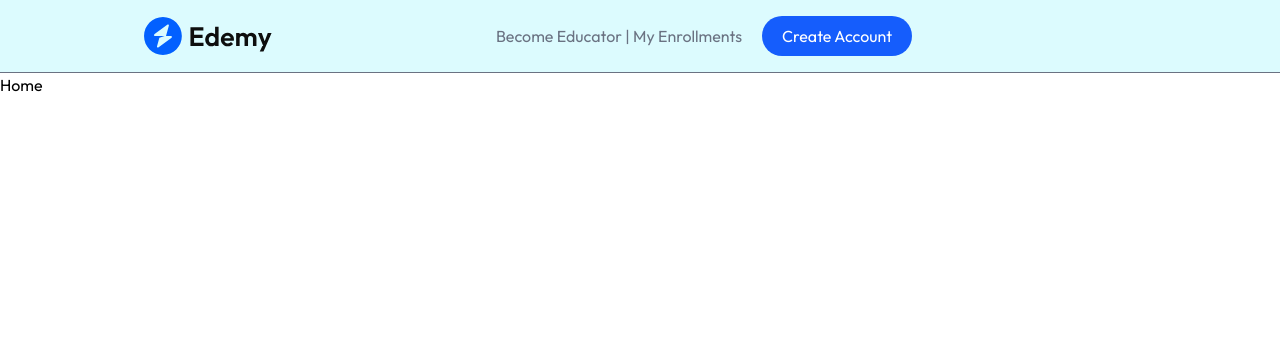
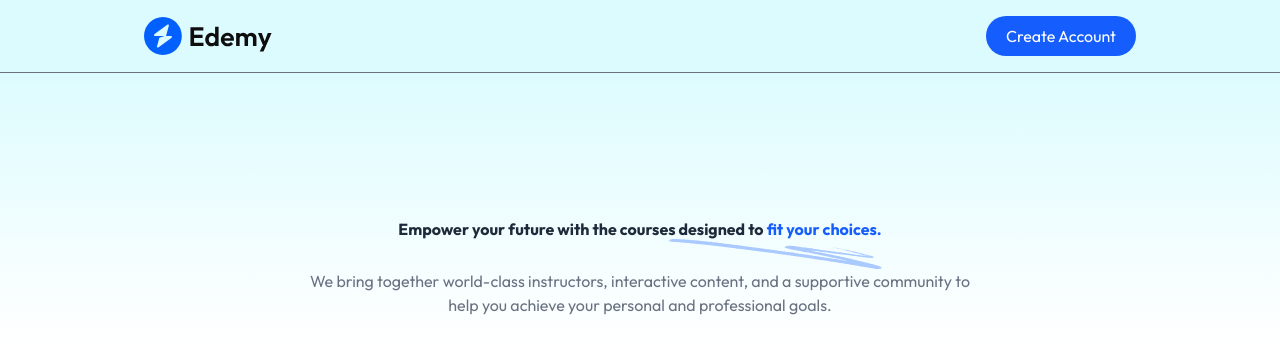
Before and after one commit to shivanshpathak01/LMS-Portal, a React (Vite) app in the folder client/: page / in a window 1280 px wide. Shown: the top 354 px of the page. Built offline with nearby package versions, Linux system fonts and the light colour scheme; no server answers.

Commit message:
clerk added and home page added

```diff
--- a/client/package.json
+++ b/client/package.json
@@ -10,6 +10,7 @@
     "preview": "vite preview"
   },
   "dependencies": {
+    "@clerk/clerk-react": "^5.28.2",
     "@tailwindcss/vite": "^4.1.3",
     "humanize-duration": "^3.32.1",
     "quill": "^2.0.3",
--- a/client/src/App.jsx
+++ b/client/src/App.jsx
@@ -1,5 +1,5 @@
 import React from 'react'
-import { Route, Routes } from 'react-router-dom'
+import { Route, Routes, useMatch } from 'react-router-dom'
 import Home from './pages/student/Home'
 import CoursesList from './pages/student/CoursesList'
 import CourseDetails from './pages/student/CourseDetails'
@@ -16,9 +16,12 @@
 // 1:00:00
 
 function App() {
+
+    const isEducatorRoute = useMatch('/educator/*')
+
     return (
         <div className='text-default min-h-screen bg-white'>
-            <Navbar/>
+            {!isEducatorRoute && <Navbar/>}
             <Routes>
                 <Route path='/' element={<Home />} />
                 <Route path='/course-list' element={<CoursesList />} />
--- a/client/src/components/student/Hero.jsx
+++ b/client/src/components/student/Hero.jsx
@@ -1,8 +1,17 @@
 import React from 'react'
+import { assets } from '../../assets/assets'
 
 function Hero() {
   return (
-    <div>Hero</div>
+    <div className='flex flex-col items-center justify-center w-full md:pt-36 pt-20 px-7 md:px-0 space-y-7 text-center bg-gradient-to-b from-cyan-100/70'>
+
+      <h1 className='md:text-home-heading-large text-home-heading-small relative font-bold text-gray-800 max-w-3xl mx-auto'>Empower your future with the courses designed to <span className='text-blue-600'>fit your choices.</span> <img src={assets.sketch} alt="sketch" className='md:block hidden absolute -bottom-7 right-0'/></h1>
+
+      <p className='md:block hidden text-gray-500 max-w-2xl mx-auto'> We bring together world-class instructors, interactive content, and a supportive community to help you achieve your personal and professional goals. </p>
+
+      <p className='md:hidden text-gray-500 max-w-sm mx-auto'> We bring together world-class instructors to help you achieve your professional goals. </p>
+
+    </div>
   )
 }
 
--- a/client/src/components/student/Navbar.jsx
+++ b/client/src/components/student/Navbar.jsx
@@ -1,22 +1,42 @@
 import React from 'react'
 import { assets } from '../../assets/assets'
-import { Link }  from 'react-router-dom'
+import { Link } from 'react-router-dom'
+import { useClerk,UserButton,useUser } from '@clerk/clerk-react'
 
 function Navbar() {
 
   const isCourseListPage = location.pathname.includes('/course-list')
 
 
+  const {openSignIn} = useClerk()
+  const {user} = useUser()
+
+
+
   return (
-    <div className={`flex items-center justify-between px-4 sm:px-10 md:px-14 lg:px-36 border-b border-gray-500 py-4 ${isCourseListPage ? 'bg-white':'bg-cyan-100/70'}`}>
-    <img src={assets.logo} alt="Logo" className='w-28 lg:w-32 cursor-pointer' />
-    <div className='hidden md:flex items-center gap-5 text-gray-500'>
-        <div>
-            <button>Become Educator</button> | <Link to='/my-enrollments'>My Enrollments</Link>
+    <div className={`flex items-center justify-between px-4 sm:px-10 md:px-14 lg:px-36 border-b border-gray-500 py-4 ${isCourseListPage ? 'bg-white' : 'bg-cyan-100/70'}`}>
+      <img src={assets.logo} alt="Logo" className='w-28 lg:w-32 cursor-pointer' />
+      <div className='hidden md:flex items-center gap-5 text-gray-500'>
+        <div className='flex items-center gap-5'>
+          { user && <>
+
+            <button>Become Educator</button> | <Link to='/my-enrollments'>My Enrollments</Link></> }
         </div>
-        <button className='bg-blue-600 text-white px-5 py-2 rounded-full'>Create Account</button>
-    </div>
-    <div></div>
+        { user ? <UserButton/> :
+          <button onClick={()=> openSignIn()} className='bg-blue-600 text-white px-5 py-2 rounded-full'>Create Account</button>}
+      </div>
+      {/* For Phone Screens */}
+      <div className='md:hidden flex items-center gap-2 sm:gap-5 text-gray-500'>
+        <div className='flex items-center gap-1 sm:gap-2 max-sm:text-xs'>
+        { user && <>
+            <button>Become Educator</button> | <Link to='/my-enrollments'>My Enrollments</Link></> }
+        </div>
+
+          {
+            user ? <UserButton/> : <button onClick={()=> openSignIn()}><img src={assets.user_icon} alt="" /></button>
+          }
+
+      </div>
     </div>
   )
 }
--- a/client/src/main.jsx
+++ b/client/src/main.jsx
@@ -1,16 +1,24 @@
-import { StrictMode } from 'react'
 import { createRoot } from 'react-dom/client'
 import './index.css'
 import App from './App.jsx'
 import { AppContextProvider } from './context/AppContext.jsx'
 import { BrowserRouter } from 'react-router-dom'
+import { ClerkProvider } from '@clerk/clerk-react'
 
+// Import your Publishable Key
+const PUBLISHABLE_KEY = import.meta.env.VITE_CLERK_PUBLISHABLE_KEY
+
+if (!PUBLISHABLE_KEY) {
+  throw new Error("Missing Publishable Key")
+}
 
 createRoot(document.getElementById('root')).render(
 
   <BrowserRouter>
-    <AppContextProvider>
-      <App />
-    </AppContextProvider>
+    <ClerkProvider publishableKey={PUBLISHABLE_KEY} afterSignOutUrl="/">
+      <AppContextProvider>
+        <App />
+      </AppContextProvider>
+    </ClerkProvider>
   </BrowserRouter>,
 )
--- a/client/src/pages/student/Home.jsx
+++ b/client/src/pages/student/Home.jsx
@@ -1,8 +1,11 @@
 import React from 'react'
+import Hero from '../../components/student/Hero'
 
 function Home() {
   return (
-    <div>Home</div>
+    <div className='flex flex-col items-center space-y-7 text-center'>
+      <Hero/>
+    </div>
   )
 }
 
```
Also changed, not shown: client/src/index.css (+7 -0 lines), 2 other files (tests, documents, lock files or other folders).
